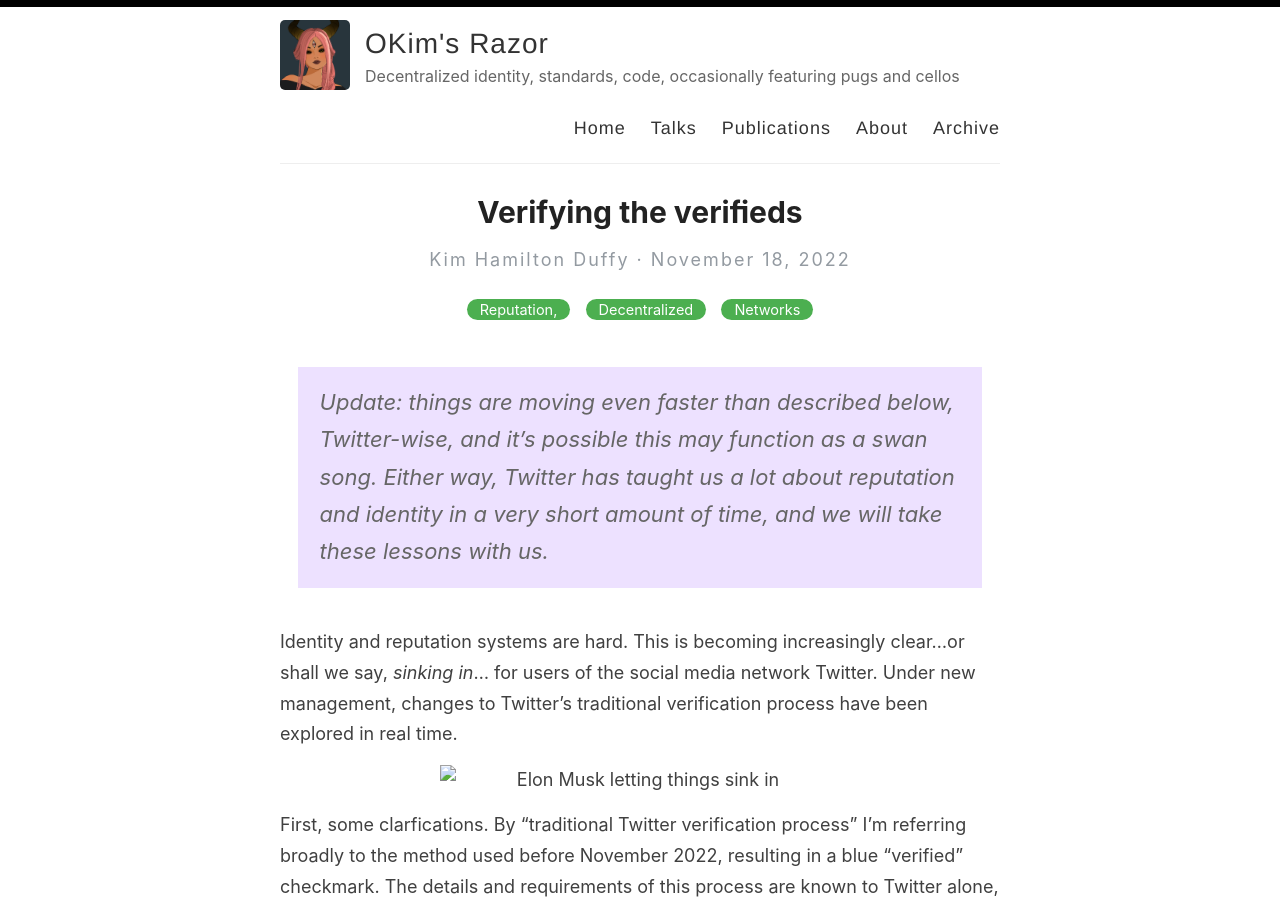
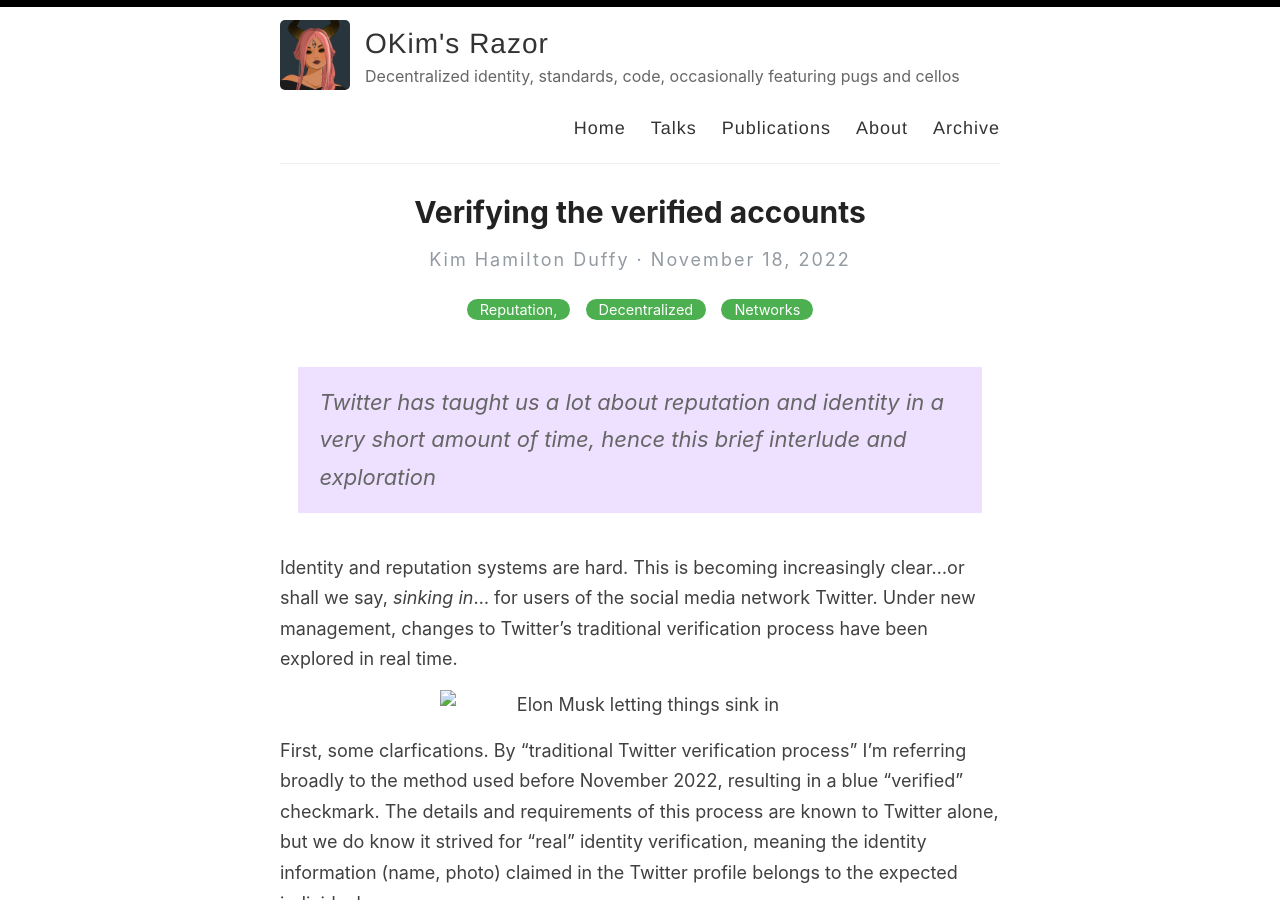
Before and after one commit to kimdhamilton/kimdhamilton.github.io, a Jekyll site: the page built from _posts/2022-11-18-verification.md, in a window 1280 px wide and 900 px high. Built offline with Jekyll 4.4.1, drawn with Linux system fonts in a browser that asks for light colours.

Commit message:
update header

```diff
--- a/_posts/2022-11-18-verification.md
+++ b/_posts/2022-11-18-verification.md
@@ -1,10 +1,10 @@
 ---
 layout: post
-title: Verifying the verifieds
+title: Verifying the verified accounts
 categories: Reputation, Decentralized Networks
 
 ---
-> Update: things are moving even faster than described below, Twitter-wise, and it's possible this may function as a swan song. Either way, Twitter has taught us a lot about reputation and identity in a very short amount of time, and we will take these lessons with us.
+> Twitter has taught us a lot about reputation and identity in a very short amount of time, hence this brief interlude and exploration
 
 Identity and reputation systems are hard. This is becoming increasingly clear...or shall we say, _sinking in_... for users of the social media network Twitter. Under new management, changes to Twitter's traditional verification process have been explored in real time.
 
```
